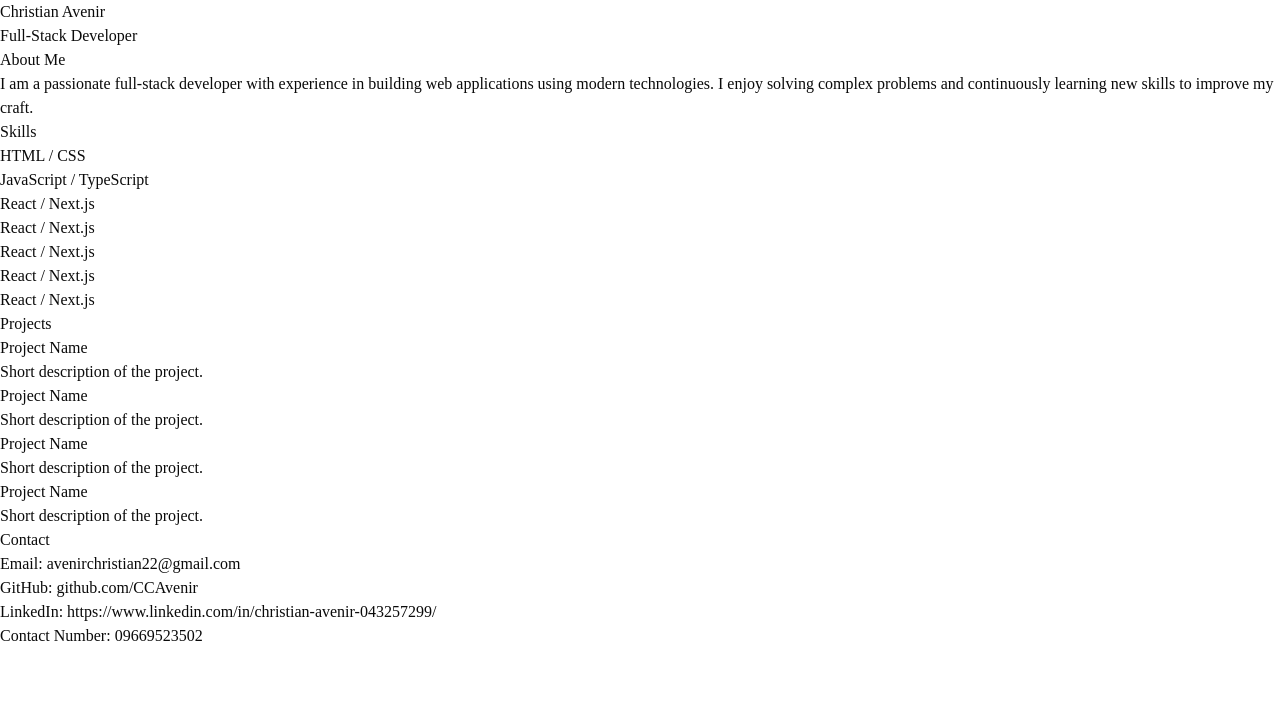
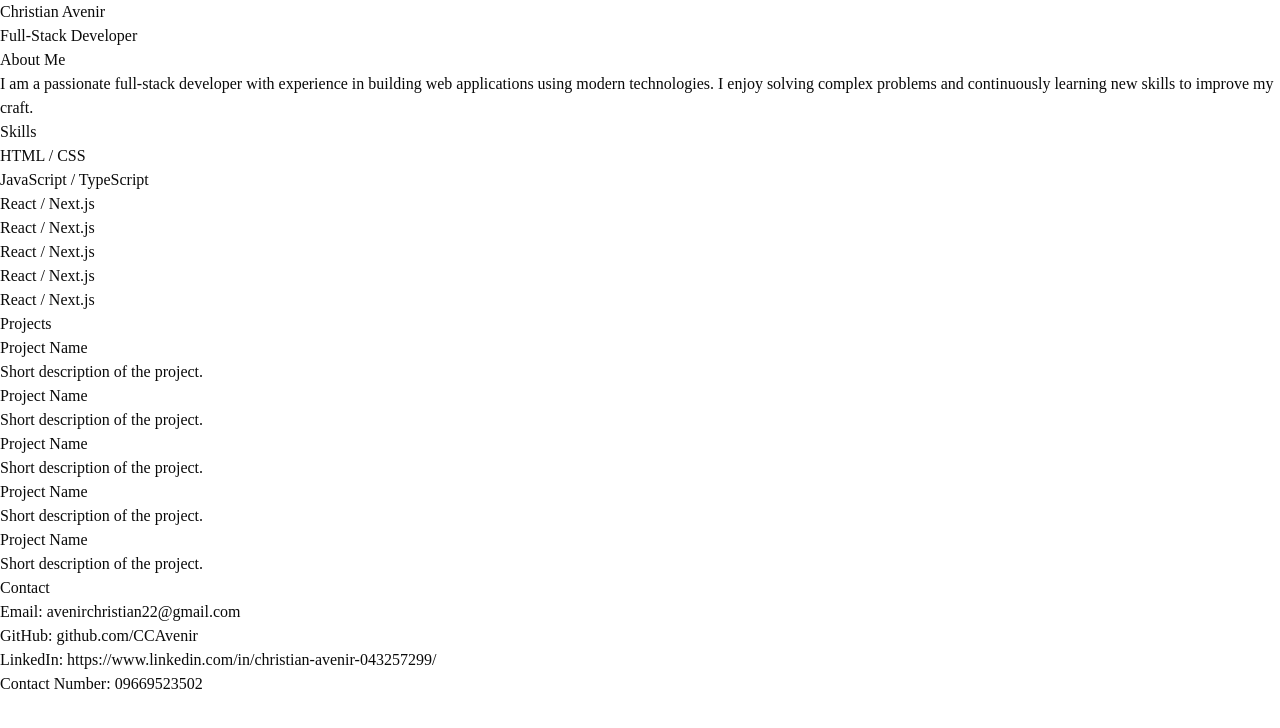
Before and after one commit to CCAvenir/personal-portfolio, a Next.js app: page / in a window 1280 px wide. Shown: the top 728 px of the page. Built offline with nearby package versions, Linux system fonts and the light colour scheme.

Commit message:
feat: add project name

```diff
--- a/app/page.tsx
+++ b/app/page.tsx
@@ -48,6 +48,10 @@ export default function Home() {
           <h3>Project Name</h3>
           <p>Short description of the project.</p>
         </div>
+                <div>
+          <h3>Project Name</h3>
+          <p>Short description of the project.</p>
+        </div>
       </section>
 
       {/* Contact Section */}
```
